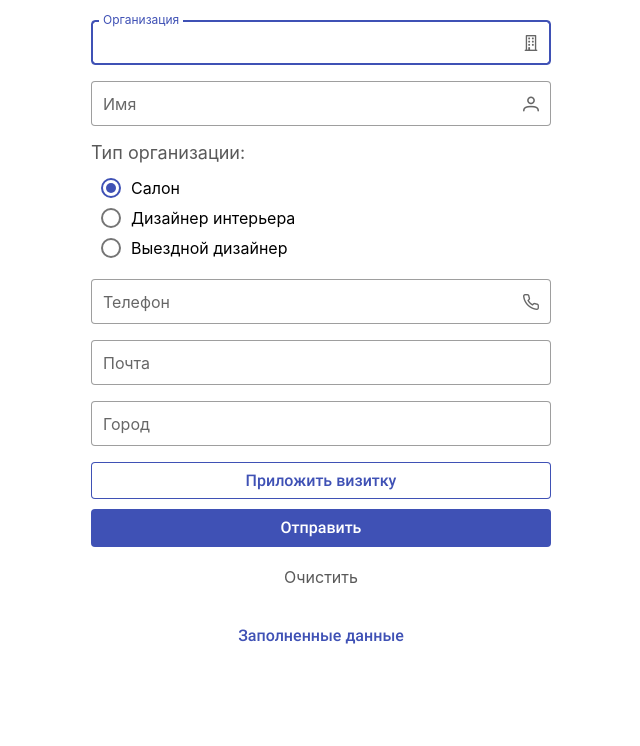
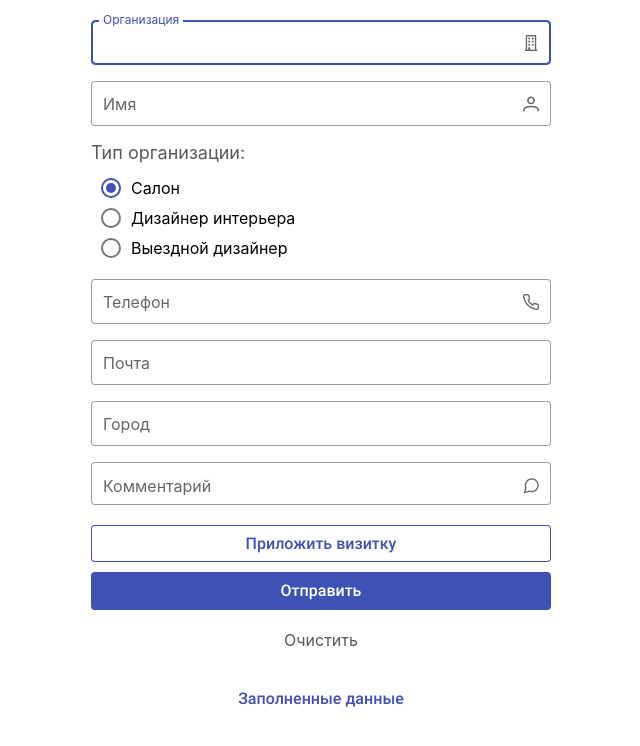
Before and after one commit to Hazard-87/neo-forms, a React (Create React App) app: page / in a window 1280 px wide. Shown: the top 746 px of the page, without its empty margins (319-959 px from the left). Built offline with nearby package versions, Linux system fonts and the light colour scheme.

Commit message:
добавил поле комментарий и аккаунт firebase для production

```diff
--- a/src/components/RegistrationForm/RegistrationForm.tsx
+++ b/src/components/RegistrationForm/RegistrationForm.tsx
@@ -1,6 +1,7 @@
 import React, { useState } from 'react'
 import { useForm, Controller } from 'react-hook-form'
 import { InputText } from 'primereact/inputtext'
+import { InputTextarea } from 'primereact/inputtextarea'
 import { RadioButton } from 'primereact/radiobutton'
 import { Button } from 'primereact/button'
 import { AutoComplete } from 'primereact/autocomplete'
@@ -27,7 +28,8 @@ export interface Data {
   category: string
   phone: string
   email: string
-  city: string | null
+  city: string
+  comment: string
 }
 
 interface RegistrationFormProps {
@@ -283,6 +285,19 @@ export const RegistrationForm: React.FC<RegistrationFormProps> = ({
               <label htmlFor="city">Город</label>
             </span>
           </div>
+          <div className={styles.field}>
+            <span className="p-float-label p-input-icon-right">
+              <i className="pi pi-comment" />
+              <Controller
+                name="comment"
+                control={control}
+                render={({ field }) => (
+                  <InputTextarea id={field.name} {...field} rows={1} autoResize />
+                )}
+              />
+              <label htmlFor="comment">Комментарий</label>
+            </span>
+          </div>
 
           <Button
             label="Приложить визитку"
--- /dev/null
+++ b/src/config.ts
@@ -0,0 +1,29 @@
+export default {
+  development: {
+    apiKey: 'AIzaSyD_QPzALXmaifGr89uXwnMukml_9x1Ak10',
+    authDomain: 'neo-forms.firebaseapp.com',
+    projectId: 'neo-forms',
+    storageBucket: 'neo-forms.appspot.com',
+    messagingSenderId: '629071013494',
+    appId: '1:629071013494:web:92af711be2972b62d9a157',
+    measurementId: 'G-M3TPRDJEWM'
+  },
+  test: {
+    apiKey: 'AIzaSyD_QPzALXmaifGr89uXwnMukml_9x1Ak10',
+    authDomain: 'neo-forms.firebaseapp.com',
+    projectId: 'neo-forms',
+    storageBucket: 'neo-forms.appspot.com',
+    messagingSenderId: '629071013494',
+    appId: '1:629071013494:web:92af711be2972b62d9a157',
+    measurementId: 'G-M3TPRDJEWM'
+  },
+  production: {
+    apiKey: 'AIzaSyCCc1mvuEzkCwId_4m8_AA7ixuQIYXk7sk',
+    authDomain: 'neo-form.firebaseapp.com',
+    projectId: 'neo-form',
+    storageBucket: 'neo-form.appspot.com',
+    messagingSenderId: '1034523231460',
+    appId: '1:1034523231460:web:be2e6c08d984ffed89d8f1',
+    measurementId: 'G-2PG8KEBQET'
+  }
+}
--- a/src/index.tsx
+++ b/src/index.tsx
@@ -23,18 +23,12 @@ import {
 } from 'firebase/firestore'
 import * as serviceWorkerRegistration from './serviceWorkerRegistration'
 import reportWebVitals from './reportWebVitals'
+import config from './config'
 
 export const Context = createContext(null as any)
 
-const app = initializeApp({
-  apiKey: 'AIzaSyD_QPzALXmaifGr89uXwnMukml_9x1Ak10',
-  authDomain: 'neo-forms.firebaseapp.com',
-  projectId: 'neo-forms',
-  storageBucket: 'neo-forms.appspot.com',
-  messagingSenderId: '629071013494',
-  appId: '1:629071013494:web:92af711be2972b62d9a157',
-  measurementId: 'G-M3TPRDJEWM'
-})
+const env = process.env.NODE_ENV
+const app = initializeApp(config[env])
 const db = getFirestore(app)
 
 const root = ReactDOM.createRoot(document.getElementById('root') as HTMLElement)
--- a/src/interfaces/IFormData.ts
+++ b/src/interfaces/IFormData.ts
@@ -6,6 +6,7 @@ export interface IFormData {
   phone: string
   email: string
   city: string
+  comment: string
   info?: string
   photos: []
 }
--- a/src/lib/columns.ts
+++ b/src/lib/columns.ts
@@ -5,6 +5,7 @@ export default <IColumn[]>[
   { field: 'phone', header: 'Телефон', width: '10%' },
   { field: 'email', header: 'Почта', width: '10%' },
   { field: 'city', header: 'Город', width: '10%' },
+  { field: 'comment', header: 'Комментарий', width: '10%' },
   { field: 'info', header: 'Описание', width: '10%' },
   { field: 'photos', header: 'Фото', width: '10%' },
   { field: 'editor', width: '10%' }
--- a/src/pages/Home.tsx
+++ b/src/pages/Home.tsx
@@ -20,7 +20,8 @@ const Home = () => {
     category: '',
     phone: '',
     email: '',
-    city: ''
+    city: '',
+    comment: ''
   }
 
   React.useEffect(() => {
```
